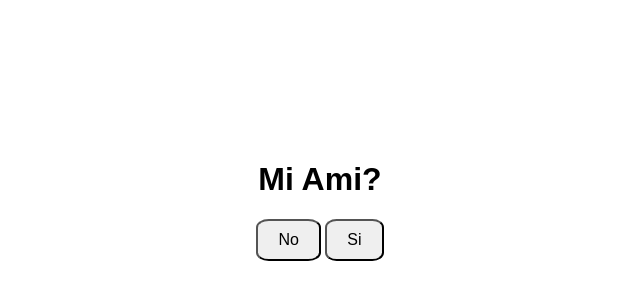
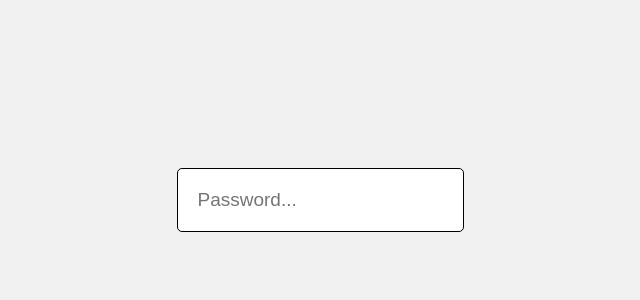
Before and after one commit to ilvescovoangelo/unconsiglio.github.io, a plain HTML site: page index.html in a window 1280 px wide. Shown: the part 200-500 px from the top of the page, without its empty margins (320-960 px from the left). Drawn offline with Linux system fonts and the light colour scheme.

Commit message:
Password

```diff
--- a/index.html
+++ b/index.html
@@ -3,17 +3,13 @@
 <head>
     <meta charset="UTF-8">
     <meta name="viewport" content="width=device-width, initial-scale=1.0">
+    <title>ALLERTA!</title>
     <link rel="stylesheet" href="style.css">
-    <title>LIAAAAAAAAA</title>
 </head>
 <body>
-    <div class="container">
-        <h1>Mi Ami?</h1>
-        <div class="buttons">
-            <button id="yesButton" onmouseover="moveButton('yesButton')" onclick="alert('YUPPY, ANDREA È FELICE!!!')">No</button>
-            <button id="noButton" onmouseover="moveButton('noButton')" onclick="alert('NON PENSO TU POSSA')">Si</button>
-        </div>
-    </div>
+    <nav>
+        <input type="text" id="searchInput" placeholder="Password...">
+    </nav>
     <script src="script.js"></script>
 </body>
 </html>
--- a/script.js
+++ b/script.js
@@ -1,11 +1,11 @@
-function moveButton(buttonId) {
-    if (buttonId === 'noButton') {
-        var button = document.getElementById(buttonId);
-        var newX = Math.random() * (window.innerWidth - button.clientWidth);
-        var newY = Math.random() * (window.innerHeight - button.clientHeight);
+function cerca() {
+    var ricerca = document.getElementById("searchInput").value;
+    window.location.href = ricerca + ".html";
+}
 
-        button.style.position = "absolute";
-        button.style.left = newX + "px";
-        button.style.top = newY + "px";
+// Aggiungi questa funzione per gestire l'invio del modulo quando si preme "Invio"
+document.addEventListener('keydown', function(event) {
+    if (event.key === 'Enter') {
+        cerca();
     }
-}
+});
--- a/style.css
+++ b/style.css
@@ -1,23 +1,30 @@
 body {
     font-family: Arial, sans-serif;
+    margin: 0;
+    padding: 0;
     display: flex;
     align-items: center;
     justify-content: center;
     height: 100vh;
-    margin: 0;
+    background-color: #f0f0f0; /* Aggiunto uno sfondo grigio per visualizzare meglio la barra di ricerca */
 }
 
-.container {
+nav {
     text-align: center;
 }
 
-.buttons {
-    margin-top: 20px;
+nav input[type="text"] {
+    padding: 20px; /* Aumentato il padding per ingrandire ulteriormente */
+    margin: 10px;
+    border: 1px solid black; /* Aggiunto il bordo nero */
+    border-radius: 5px;
+    font-size: 19px; /* Aumentato il font-size */
 }
 
-button {
-    padding: 10px 20px;
-    font-size: 16px;
-    cursor: pointer;
-    border-radius: 20%;
+nav a {
+    display: inline-block;
+    color: white;
+    text-align: center;
+    padding: 14px 16px;
+    text-decoration: none;
 }
```
Also changed, not shown: D1skF!leP@ss.html (added, +6 -0 lines).
